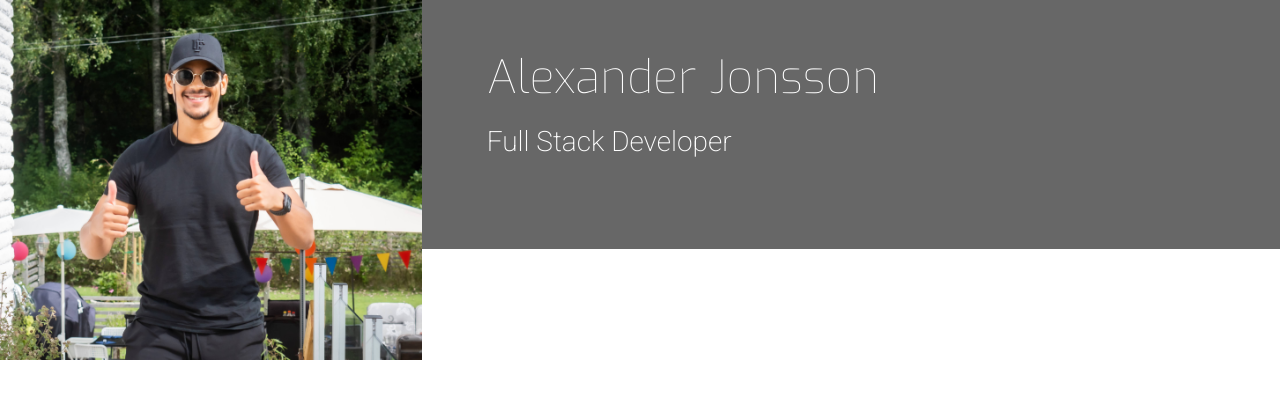
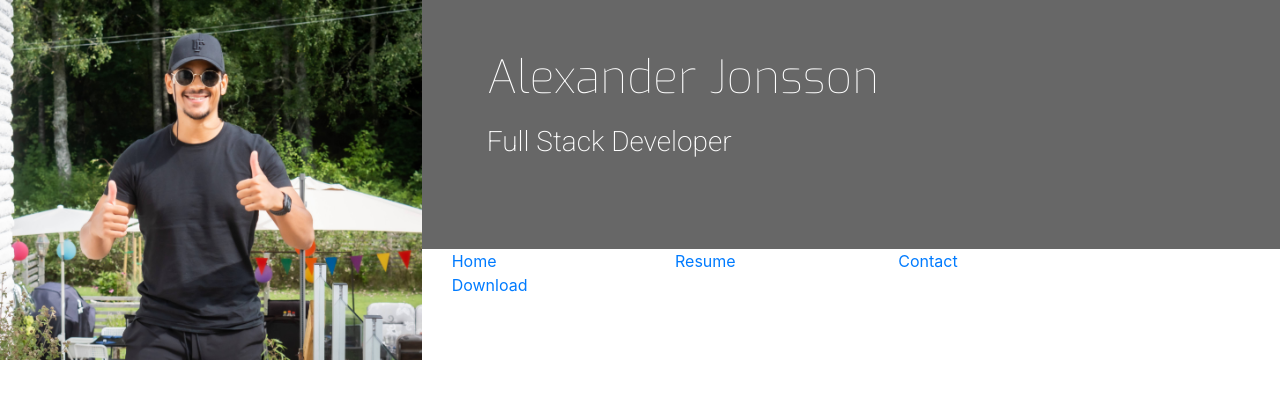
Before and after one commit to Madebybrown/OnlineResume.Com, a plain HTML site: page index.html in a window 1280 px wide. Drawn offline with nearby package versions, Linux system fonts and the light colour scheme.

Commit message:
Add basic navigation structure to index.html

```diff
--- a/index.html
+++ b/index.html
@@ -22,6 +22,24 @@
                         <h2 class="title">Full Stack Developer</h2>
                     </div>
                 </div>
+                <div class="row">
+                    <div class="col">
+                        <ul id="nav" class="list-inline">
+                            <li class="col-6 col-sm-3 list-inline-item">
+                                <a href="#"><span>Home</span></a>
+                            </li>
+                            <li class="col-6 col-sm-3 list-inline-item">
+                                <a href="#"><span>Resume</span></a>
+                            </li>
+                            <li class="col-6 col-sm-3 list-inline-item">
+                                <a href="#"><span>Contact</span></a>
+                            </li>
+                            <li class="col-6 col-sm-3 list-inline-item">
+                                <a href="#"><span>Download</span></a>
+                            </li>
+                        </ul>
+                    </div>
+                </div>
             </div>
         </div>
     </header>
```
